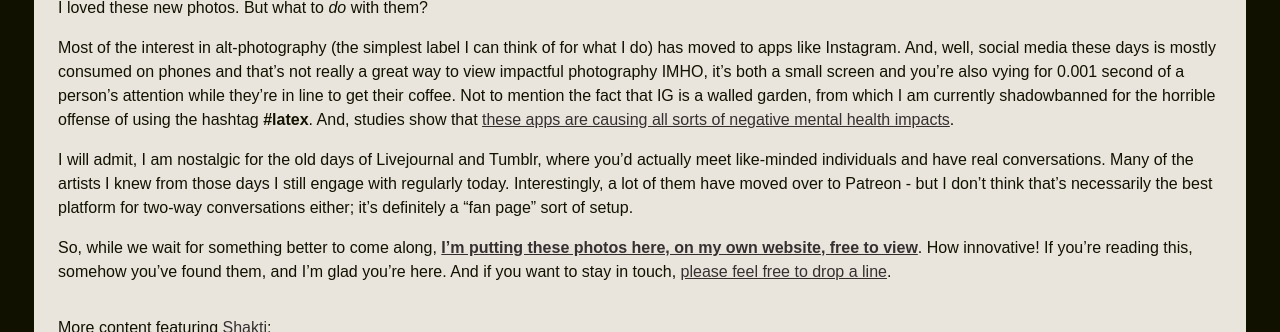
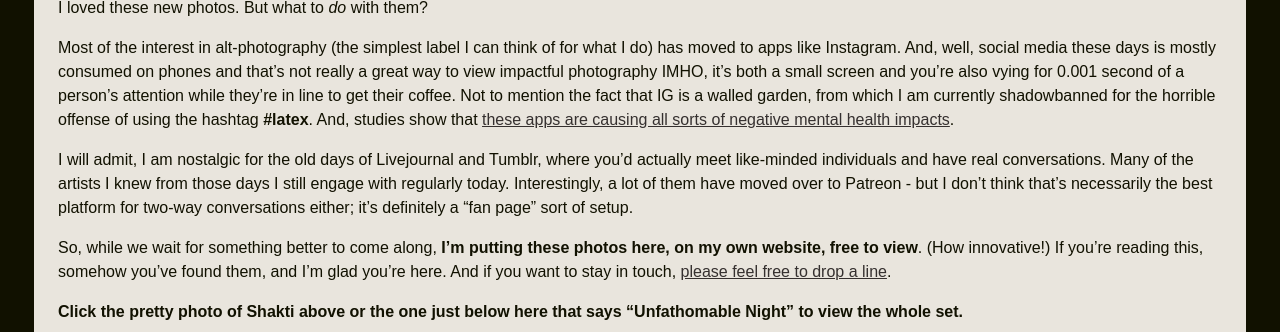
Before and after one commit to billyprime/billyprime.com, a Jekyll site: the page built from _posts/2022-10-12-rust.md, in a window 1280 px wide and 900 px high, scrolled down 901 px, cut to the strip 21-353 px from the top of the window. Built offline with Jekyll 4.4.1, drawn with Linux system fonts in a browser that asks for light colours; some web fonts are replaced.

Commit message:
ELI5 instructions on blog post.

```diff
--- a/_posts/2022-10-12-rust.md
+++ b/_posts/2022-10-12-rust.md
@@ -19,7 +19,7 @@ I rented a Fujifilm X-T4 which features really nice film simulation, and paired
 
 And so we shot. For hours, days, outfit after outfit – with lots of breaks and conversations and eating good food along the way. And the results! Certainly this is my favorite work I've done with Shakti, and I think it's some of the strongest work in my portfolio.
 
-[![](https://static.billyprime.com/photos/unfathomable/DSCF5109.jpg){:.preview}](https://static.billyprime.com/photos/unfathomable/DSCF5109.jpg)
+[![](https://static.billyprime.com/photos/unfathomable/DSCF5109.jpg){:.preview}](/photos/unfathomable/)
 
 I loved these new photos. But what to _do_ with them?
 
@@ -27,4 +27,6 @@ Most of the interest in alt-photography (the simplest label I can think of for w
 
 I will admit, I am nostalgic for the old days of Livejournal and Tumblr, where you'd actually meet like-minded individuals and have real conversations. Many of the artists I knew from those days I still engage with regularly today. Interestingly, a lot of them have moved over to Patreon - but I don't think that's necessarily the best platform for two-way conversations either; it's definitely a "fan page" sort of setup.
 
-So, while we wait for something better to come along, [**I'm putting these photos here, on my own website, free to view**](/photos/unfathomable/). How innovative! If you're reading this, somehow you've found them, and I'm glad you're here. And if you want to stay in touch, [please feel free to drop a line](mailto:billy.prime@billyprime.com).
+So, while we wait for something better to come along, **I'm putting these photos here, on my own website, free to view**. (How innovative!) If you're reading this, somehow you've found them, and I'm glad you're here. And if you want to stay in touch, [please feel free to drop a line](mailto:billy.prime@billyprime.com).
+
+**Click the pretty photo of Shakti above or the one just below here that says "Unfathomable Night" to view the whole set.**
```
